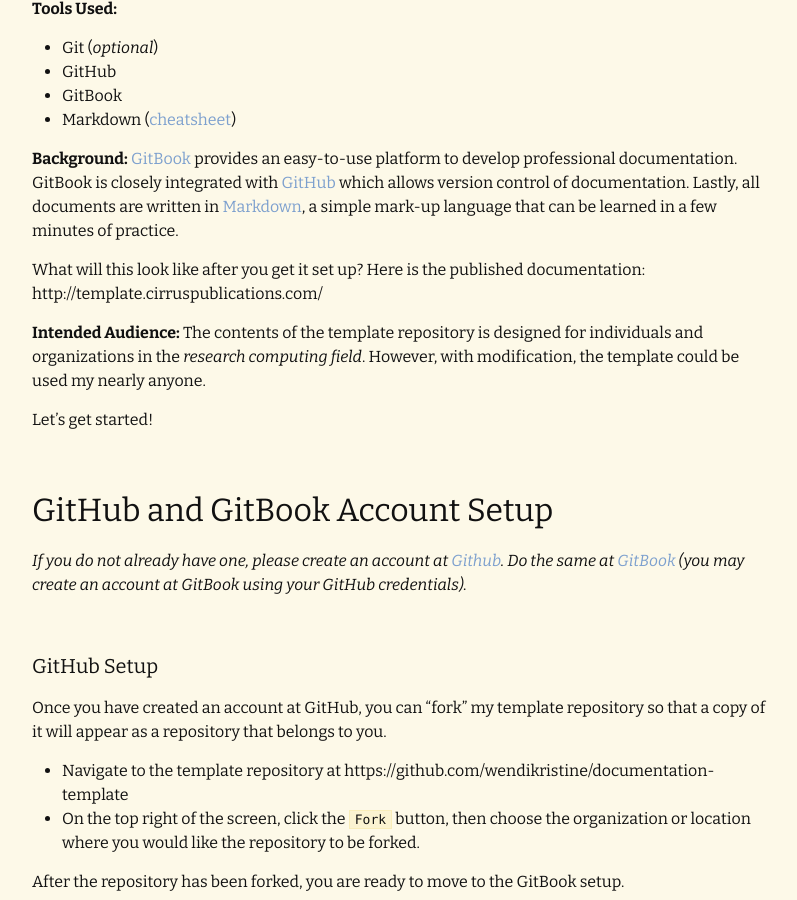
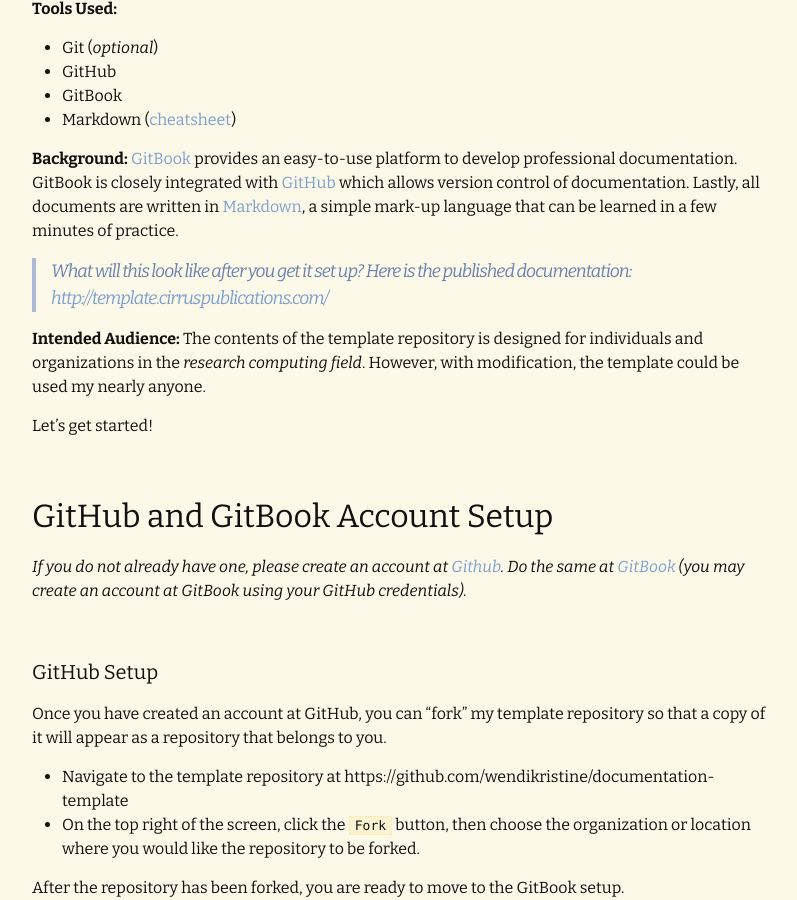
Before and after one commit to wendikristine/documentation-template, a Jekyll site: the page built from doc-template.md, in a window 1280 px wide and 900 px high, scrolled down 377 px. Shown: the whole window, without its empty margins (238-1035 px from the left). Built offline with Jekyll 4.4.1, drawn with Linux system fonts in a browser that asks for light colours.

Commit message:
add link

```diff
--- a/doc-template.md
+++ b/doc-template.md
@@ -16,7 +16,7 @@ keywords: written communication, cyberinfrastructure, computational research fac
 **Background:**
 [GitBook](http://gitbook.com) provides an easy-to-use platform to develop professional documentation. GitBook is closely integrated with [GitHub](http://www.github.com) which allows version control of documentation. Lastly, all documents are written in [Markdown](https://en.wikipedia.org/wiki/Markdown), a simple mark-up language that can be learned in a few minutes of practice.
 
-What will this look like after you get it set up? Here is the published documentation: http://template.cirruspublications.com/
+> What will this look like after you get it set up? Here is the published documentation: <http://template.cirruspublications.com/>
 
 **Intended Audience:**
 The contents of the template repository is designed for individuals and organizations in the _research computing field_. However, with modification, the template could be used my nearly anyone.
```
